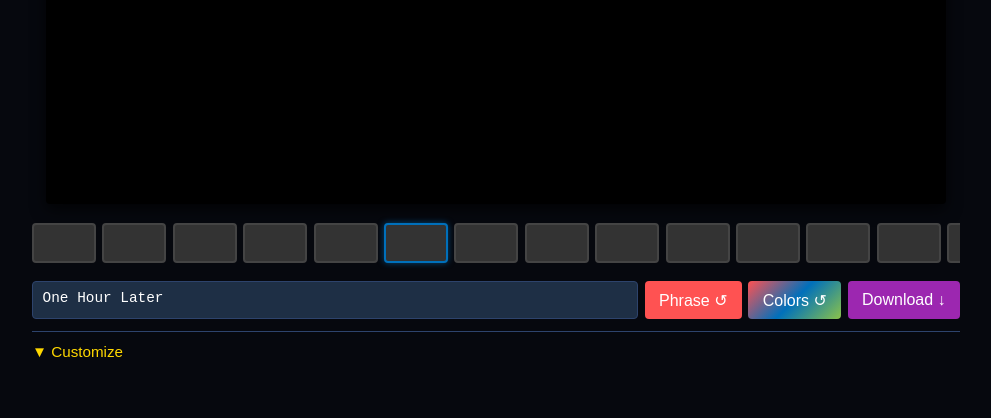
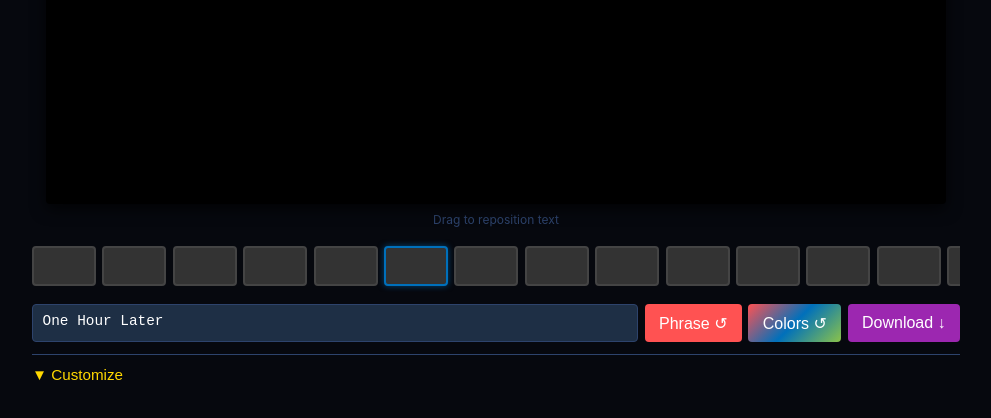
Before and after one commit to memoriainfinita/PineappleTimeGenerator, a plain HTML site: page index.html in a window 1280 px wide. Shown: the part 372-790 px from the top of the page, without its empty margins (144-1135 px from the left). Drawn offline with Linux system fonts and the light colour scheme; a web font is replaced by a local one.

Commit message:
feat: add drag hint below card

```diff
--- a/index.html
+++ b/index.html
@@ -25,6 +25,8 @@
         <span>Generating...</span>
       </div>
     </div>
+
+    <p class="card-hint">Drag to reposition text</p>
 
     <!-- Background strip -->
     <div id="bgStrip">
--- a/style.css
+++ b/style.css
@@ -139,6 +139,16 @@ main {
 }
 
 @keyframes spin { to { transform: rotate(360deg); } }
+
+/* ============================================================
+   Card hint
+   ============================================================ */
+.card-hint {
+  text-align: center;
+  font-size: 0.75rem;
+  color: var(--ocean-light);
+  margin-top: -0.25rem;
+}
 
 /* ============================================================
    Background strip
```
